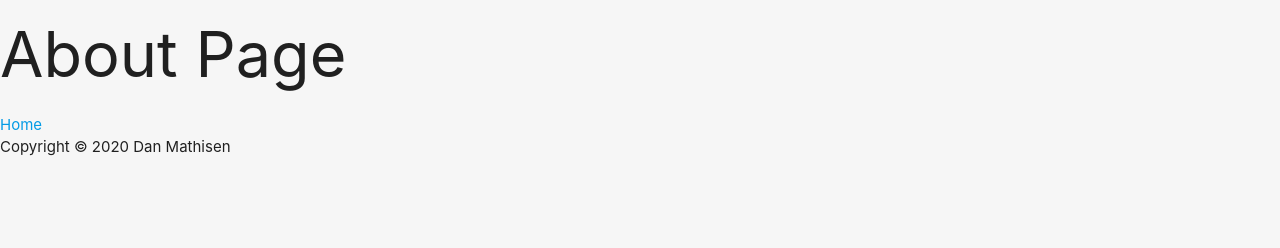
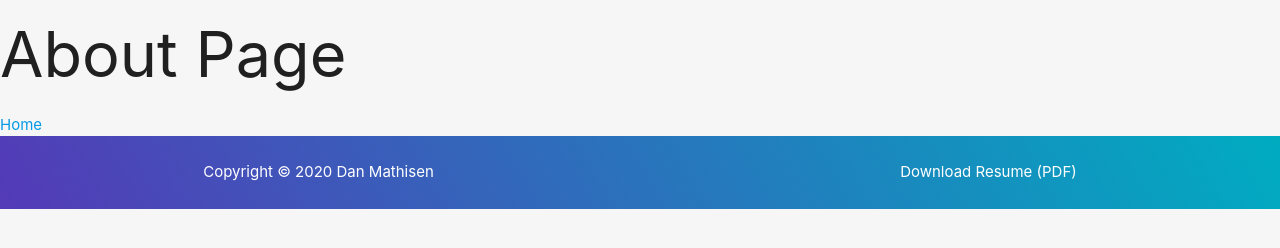
Before and after one commit to dmathisen/Portfolio, a Gatsby site: page /about in a window 1280 px wide. Shown: the part 272-520 px from the top of the page. Built offline with nearby package versions, Linux system fonts and the light colour scheme; Gatsby itself is replaced by a stand-in of ours.

Commit message:
Footer styling

```diff
--- /dev/null
+++ b/src/components/footer.css
@@ -0,0 +1,19 @@
+footer {
+	color: #fff;
+	background: linear-gradient(60deg, rgba(84, 58, 183, 1) 0%, rgba(0, 172, 193, 1) 100%);
+}
+
+footer .row {
+	margin-bottom: 0;
+}
+
+footer p {
+	padding: 10px 0;
+}
+
+footer a {
+	color: #fff;
+}
+footer a:hover {
+	text-decoration: underline;
+}
--- a/src/components/footer.js
+++ b/src/components/footer.js
@@ -1,11 +1,35 @@
-import React from "react"
+import React from 'react';
+import { useStaticQuery, graphql } from "gatsby";
+import { Container, Row, Col } from "react-materialize";
+
+import './footer.css';
 
 export default () => {
+	const data = useStaticQuery(graphql`
+		query {
+			site {
+				siteMetadata {
+					title
+					subTitle
+				}
+			}
+		}
+	`);
+
 	const currentYear = (new Date()).getFullYear();
 
 	return (
 		<footer>
-			Copyright &copy; { currentYear } Dan Mathisen
+			<Container>
+				<Row>
+					<Col s={6}>
+						<p>Copyright &copy; { currentYear } { data.site.siteMetadata.title }</p>
+					</Col>
+					<Col s={6} className="right-align">
+						<p><a href="/dan-mathisen-resume.pdf" target="_blank">Download Resume (PDF)</a></p>
+					</Col>
+				</Row>
+			</Container>
 		</footer>
 	)
 }
```
